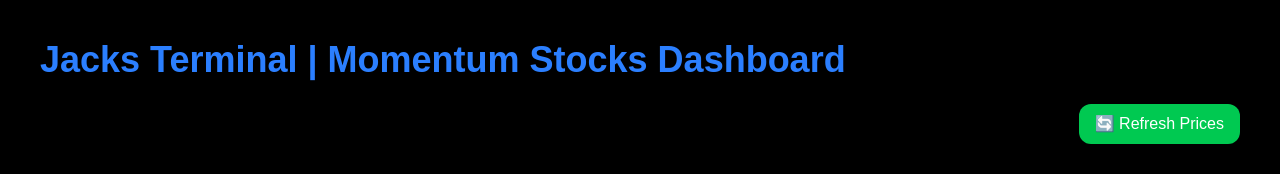
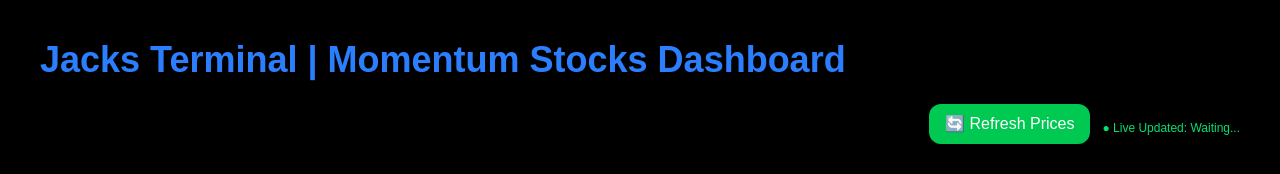
Before and after one commit to commits-ui-pranay/momentumstocks, a Next.js app: page / in a window 1280 px wide. Shown: the top 174 px of the page. Built offline with nearby package versions, Linux system fonts and the light colour scheme; no server answers; the database is empty.

Commit message:
refresh prices timestamp update

```diff
--- a/app/page.tsx
+++ b/app/page.tsx
@@ -10,7 +10,7 @@
   const [stocks, setStocks] = useState<any[]>([]);
   const [pastTrades, setPastTrades] = useState<any[]>([]);
   const [name, setName] = useState("");
-
+  const [lastUpdated, setLastUpdated] = useState("");
 
   async function loadStocks() {
     const { data } = await supabase.from("active_stocks").select("*");
@@ -86,6 +86,7 @@
     }
 
     loadStocks();
+    setLastUpdated(new Date().toLocaleTimeString());
   }
   useEffect(() => {
     loadStocks();
@@ -170,7 +171,9 @@
         >
           🔄 Refresh Prices
         </button>
-
+        <p className="text-xs text-green-400 mt-2">
+          ● Live Updated: {lastUpdated || "Waiting..."}
+        </p>
       </div>
 
 
```
